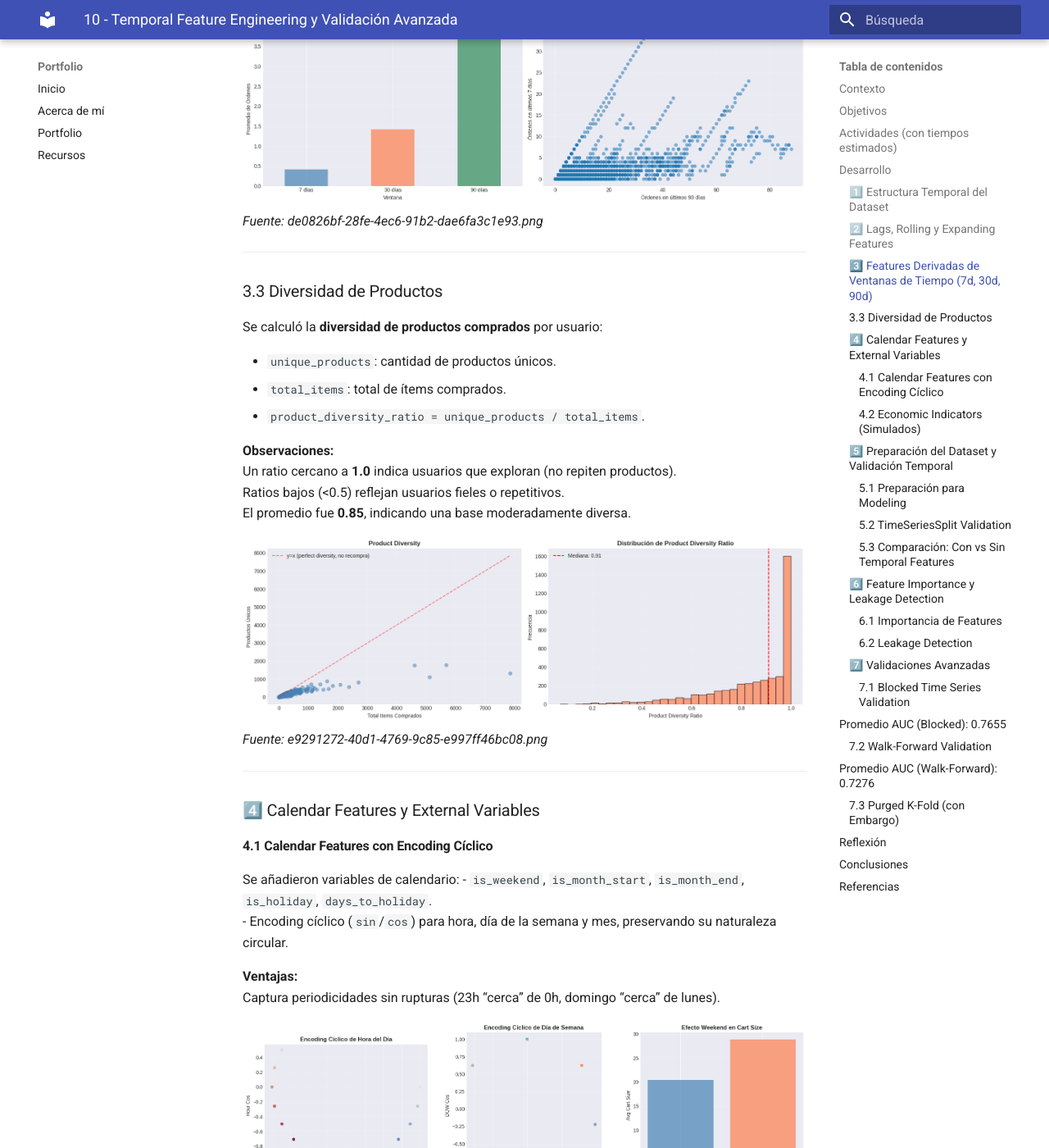
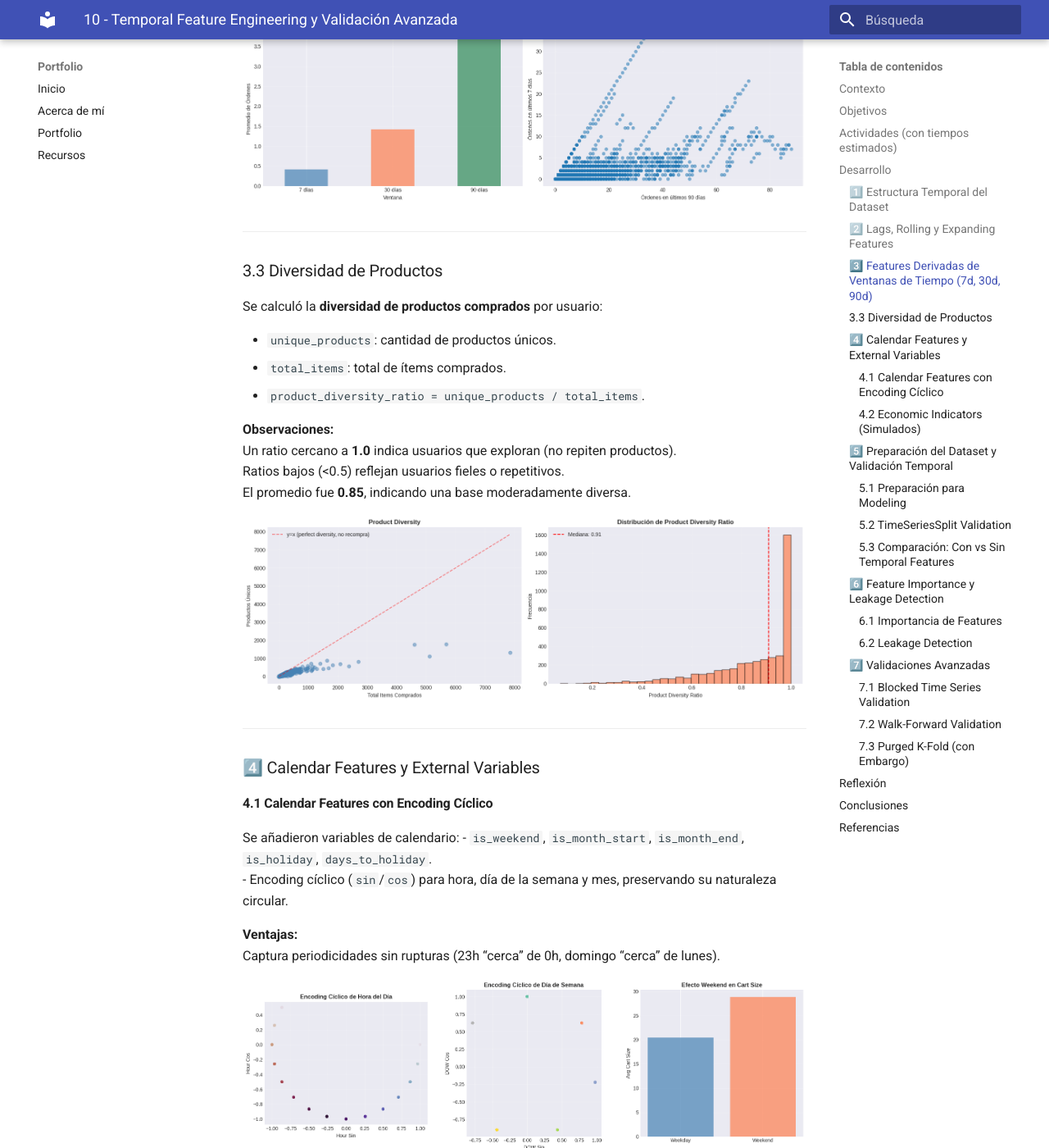
Before and after one commit to naguer019/IA-portfolio, an MkDocs documentation site: the page built from docs/portfolio/10-Temporal_Feature_Engineering_y_Validación_Avanzada.md, in a window 1280 px wide and 1400 px high, scrolled down 2115 px. Shown: the whole window at 82% size. Built offline with MkDocs 1.6.1 and Material for MkDocs 9.7.7, drawn with Linux system fonts in a browser that asks for light colours; some of the changed text lies outside the part shown.

Commit message:
Remove source image references from portfolio document
Removed source image references from the document.

```diff
--- a/docs/portfolio/10-Temporal_Feature_Engineering_y_Validación_Avanzada.md
+++ b/docs/portfolio/10-Temporal_Feature_Engineering_y_Validación_Avanzada.md
@@ -66,7 +66,6 @@ Las ventanas más amplias (90d) captaron mejor la tendencia de recompra.
 El promedio de órdenes en 90 días fue **3.69**, mientras que en 7 días fue **0.41**.
 
 ![Distribución de órdenes por ventana temporal](../assets/ent10_fig1_timewindow_features.png){ width="800" }
-_Fuente: de0826bf-28fe-4ec6-91b2-dae6fa3c1e93.png_
 
 ---
 
@@ -83,7 +82,6 @@ Ratios bajos (<0.5) reflejan usuarios fieles o repetitivos.
 El promedio fue **0.85**, indicando una base moderadamente diversa.
 
 ![Relación entre total de ítems y productos únicos](../assets/ent10_fig2_product_diversity.png){ width="800" }
-_Fuente: e9291272-40d1-4769-9c85-e997ff46bc08.png_
 
 ---
 
@@ -98,7 +96,6 @@ Se añadieron variables de calendario:
 Captura periodicidades sin rupturas (23h “cerca” de 0h, domingo “cerca” de lunes).
 
 ![Encoding cíclico de hora y día de la semana](../assets/ent10_fig3_calendar_encoding.png){ width="800" }
-_Fuente: f380f062-bc97-4ad6-95b6-151699120e19.png_
 
 ---
 
@@ -112,7 +109,6 @@ Estas se asociaron a cada orden mediante `month_period` y **forward fill** (`ffi
 - Se mantienen útiles para análisis de sensibilidad del gasto.
 
 ![Evolución de GDP y número de órdenes mensuales](../assets/ent10_fig4_economic_indicators.png){ width="800" }
-_Fuente: 4b5201d7-4a3a-4027-a4b7-18ba144afdfe.png_
 
 ---
 
@@ -150,7 +146,6 @@ Se compararon dos modelos con **Random Forest**:
 **Conclusión:** Las features temporales mejoraron notablemente el rendimiento.
 
 ![Comparación entre modelo base y completo](../assets/ent10_fig5_model_comparison.png){ width="800" }
-_Fuente: 48b1a39d-0571-44d9-b196-d66e1b09e613.png_
 
 ---
 
@@ -175,7 +170,6 @@ El análisis con `RandomForestClassifier` mostró las siguientes categorías má
 5. `days_since_prior_lag_3`
 
 ![Feature importance por variable y categoría](../assets/ent10_fig6_feature_importance.png){ width="800" }
-_Fuente: 617cc8dc-4e5a-4e8a-be4d-a1879dcda48e.png_
 
 ---
 
@@ -204,6 +198,7 @@ Permite separar los folds temporalmente con bloques contiguos, evitando solapami
 | 3 | 5,796 | 1,965 | 0.7070 |
 
 **Promedio AUC (Blocked): 0.7655**
+
 ---
 
 #### 7.2 Walk-Forward Validation
@@ -219,6 +214,7 @@ Simula un flujo de producción con reentrenamiento periódico y evita fugas.
 | 3 | hasta 2011-11-02 | desde 2011-11-02 | 0.6644 |
 
 **Promedio AUC (Walk-Forward): 0.7276**
+
 ---
 
 #### 7.3 Purged K-Fold (con Embargo)
```
Also changed, not shown: other parts of docs/portfolio/10-Temporal_Feature_Engineering_y_Validación_Avanzada.md (+1 -0 lines).
